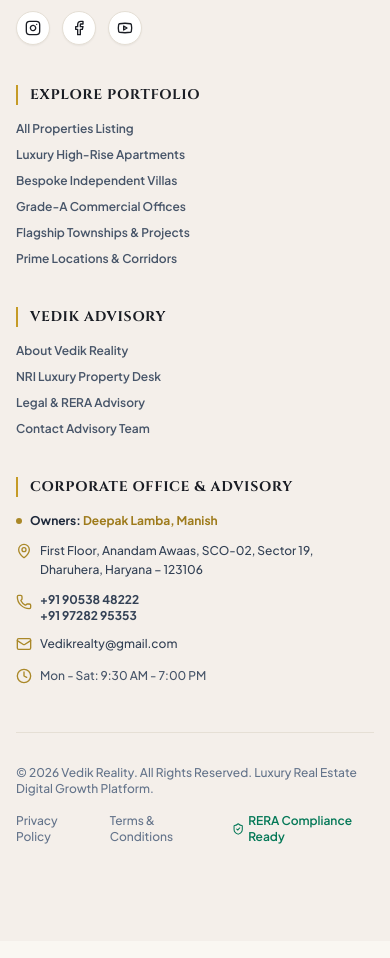
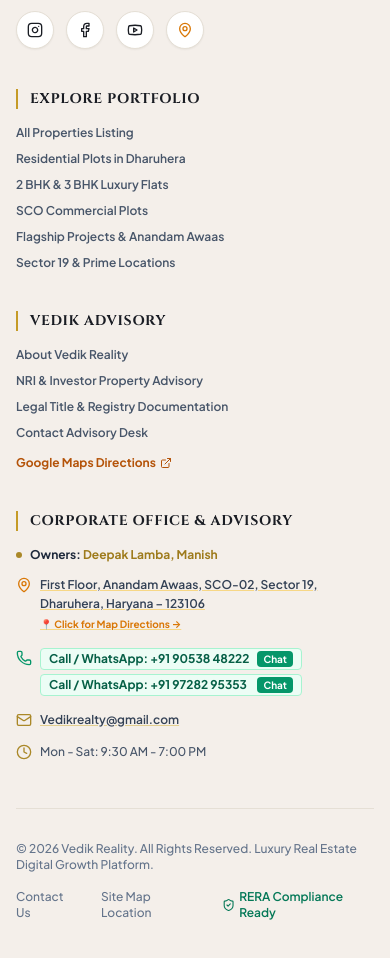
Before and after one commit to bansalsaumya/vedik-reality, a React (Vite) app: page /admin/login in a window 390 px wide. Shown: the part 1040-1998 px from the top of the page. Built offline with nearby package versions, Linux system fonts and the light colour scheme; no server answers.

Commit message:
feat(footer): Make all Footer contact details, phone, map link, email, and navigation 100% interactive and clickable

```diff
--- a/src/components/Footer.jsx
+++ b/src/components/Footer.jsx
@@ -1,10 +1,12 @@
 import React from 'react';
 import { Link } from 'react-router-dom';
-import { MapPin, Phone, Mail, Clock, Instagram, Facebook, Youtube, ShieldCheck } from 'lucide-react';
+import { MapPin, Phone, Mail, Clock, Instagram, Facebook, Youtube, ShieldCheck, ExternalLink } from 'lucide-react';
 import { useSettings } from '../context/SettingsContext';
 
 export default function Footer() {
   const { settings } = useSettings();
+
+  const mapUrl = settings.google_map_link || "https://maps.app.goo.gl/bpCUi761odoyA34B7";
 
   return (
     <footer className="bg-cream border-t border-borderlight text-slate-600 pt-16 pb-24 lg:pb-12">
@@ -27,39 +29,45 @@
               </div>
             </Link>
             <p className="text-xs text-slate-600 leading-relaxed font-medium">
-              India's premier luxury real estate advisory. Providing verified luxury apartments, bespoke villas, commercial investments, and flagship developer projects.
+              Real estate advisory in Dharuhera & Sector 19. Providing verified residential plots, 2 BHK / 3 BHK flats, commercial SCO investments, and Anandam Awaas properties.
             </p>
             <div className="flex items-center space-x-3 pt-2">
-              {settings.instagram && (
               <a
-                  href={settings.instagram}
+                href={settings.instagram || "https://instagram.com/vedikreality"}
                 target="_blank"
                 rel="noreferrer"
-                  className="p-2 rounded-full bg-white hover:bg-gold-500 hover:text-white text-charcoal-800 border border-borderlight transition-colors shadow-sm"
+                title="Instagram Page"
+                className="p-2.5 rounded-full bg-white hover:bg-gold-500 hover:text-white text-charcoal-800 border border-borderlight transition-all shadow-sm"
               >
                 <Instagram className="w-4 h-4" />
               </a>
-              )}
-              {settings.facebook && (
               <a
-                  href={settings.facebook}
+                href={settings.facebook || "https://facebook.com/vedikreality"}
                 target="_blank"
                 rel="noreferrer"
-                  className="p-2 rounded-full bg-white hover:bg-gold-500 hover:text-white text-charcoal-800 border border-borderlight transition-colors shadow-sm"
+                title="Facebook Page"
+                className="p-2.5 rounded-full bg-white hover:bg-gold-500 hover:text-white text-charcoal-800 border border-borderlight transition-all shadow-sm"
               >
                 <Facebook className="w-4 h-4" />
               </a>
-              )}
-              {settings.youtube && (
               <a
-                  href={settings.youtube}
+                href={settings.youtube || "https://youtube.com/@vedikreality"}
                 target="_blank"
                 rel="noreferrer"
-                  className="p-2 rounded-full bg-white hover:bg-gold-500 hover:text-white text-charcoal-800 border border-borderlight transition-colors shadow-sm"
+                title="YouTube Channel"
+                className="p-2.5 rounded-full bg-white hover:bg-gold-500 hover:text-white text-charcoal-800 border border-borderlight transition-all shadow-sm"
               >
                 <Youtube className="w-4 h-4" />
               </a>
-              )}
+              <a
+                href={mapUrl}
+                target="_blank"
+                rel="noreferrer"
+                title="Google Maps Location"
+                className="p-2.5 rounded-full bg-white hover:bg-amber-600 hover:text-white text-amber-700 border border-borderlight transition-all shadow-sm flex items-center gap-1 text-xs font-bold"
+              >
+                <MapPin className="w-4 h-4 text-amber-600 hover:text-white" />
+              </a>
             </div>
           </div>
 
@@ -70,33 +78,33 @@
             </h4>
             <ul className="space-y-2.5 text-xs font-semibold">
               <li>
-                <Link to="/properties" className="hover:text-gold-600 transition-colors">
-                  All Properties Listing
+                <Link to="/properties" className="hover:text-gold-600 transition-colors flex items-center gap-1">
+                  <span>All Properties Listing</span>
                 </Link>
               </li>
               <li>
-                <Link to="/properties?type=Apartment" className="hover:text-gold-600 transition-colors">
-                  Luxury High-Rise Apartments
+                <Link to="/properties?type=Residential%20Plot" className="hover:text-gold-600 transition-colors flex items-center gap-1">
+                  <span>Residential Plots in Dharuhera</span>
                 </Link>
               </li>
               <li>
-                <Link to="/properties?type=Villa" className="hover:text-gold-600 transition-colors">
-                  Bespoke Independent Villas
+                <Link to="/properties?type=Flats" className="hover:text-gold-600 transition-colors flex items-center gap-1">
+                  <span>2 BHK & 3 BHK Luxury Flats</span>
                 </Link>
               </li>
               <li>
-                <Link to="/properties?type=Commercial" className="hover:text-gold-600 transition-colors">
-                  Grade-A Commercial Offices
+                <Link to="/properties?type=Commercial" className="hover:text-gold-600 transition-colors flex items-center gap-1">
+                  <span>SCO Commercial Plots</span>
                 </Link>
               </li>
               <li>
-                <Link to="/projects" className="hover:text-gold-600 transition-colors">
-                  Flagship Townships & Projects
+                <Link to="/projects" className="hover:text-gold-600 transition-colors flex items-center gap-1">
+                  <span>Flagship Projects & Anandam Awaas</span>
                 </Link>
               </li>
               <li>
-                <Link to="/locations" className="hover:text-gold-600 transition-colors">
-                  Prime Locations & Corridors
+                <Link to="/locations" className="hover:text-gold-600 transition-colors flex items-center gap-1">
+                  <span>Sector 19 & Prime Locations</span>
                 </Link>
               </li>
             </ul>
@@ -115,18 +123,29 @@
               </li>
               <li>
                 <Link to="/services" className="hover:text-gold-600 transition-colors">
-                  NRI Luxury Property Desk
+                  NRI & Investor Property Advisory
                 </Link>
               </li>
               <li>
                 <Link to="/services" className="hover:text-gold-600 transition-colors">
-                  Legal & RERA Advisory
+                  Legal Title & Registry Documentation
                 </Link>
               </li>
               <li>
                 <Link to="/contact" className="hover:text-gold-600 transition-colors">
-                  Contact Advisory Team
+                  Contact Advisory Desk
                 </Link>
+              </li>
+              <li>
+                <a
+                  href={mapUrl}
+                  target="_blank"
+                  rel="noopener noreferrer"
+                  className="text-amber-700 hover:underline flex items-center gap-1 pt-1 font-bold"
+                >
+                  <span>Google Maps Directions</span>
+                  <ExternalLink className="w-3 h-3" />
+                </a>
               </li>
             </ul>
           </div>
@@ -142,34 +161,60 @@
                 <span>Owners: <strong className="text-gold-700 font-bold">{settings.owners}</strong></span>
               </p>
             )}
-            <p className="flex items-start gap-2 text-slate-700 leading-relaxed">
-              <MapPin className="w-4 h-4 text-gold-600 shrink-0 mt-0.5" />
+
+            {/* Clickable Address Link to Google Maps */}
+            <p className="flex items-start gap-2 text-slate-700 leading-relaxed group">
+              <MapPin className="w-4 h-4 text-amber-600 shrink-0 mt-0.5" />
               <a
-                href={settings.google_map_link || "https://maps.app.goo.gl/bpCUi761odoyA34B7"}
+                href={mapUrl}
                 target="_blank"
                 rel="noopener noreferrer"
-                className="hover:text-gold-700 transition-colors"
+                title="Click to open Google Maps"
+                className="hover:text-amber-700 font-semibold underline decoration-amber-400/50 hover:decoration-amber-600 transition-all flex flex-col"
               >
-                {settings.address}
+                <span>{settings.address}</span>
+                <span className="text-[10px] text-amber-600 font-bold mt-0.5 flex items-center gap-0.5">
+                  📍 Click for Map Directions &rarr;
+                </span>
               </a>
             </p>
-            <p className="flex items-start gap-2 text-slate-700 font-bold">
-              <Phone className="w-4 h-4 text-gold-600 shrink-0 mt-0.5" />
-              <span className="flex flex-col">
-                <a href={`tel:${settings.phone.replace(/\s+/g, '')}`} className="hover:text-gold-700 transition-colors">
-                  {settings.phone}
+
+            {/* Clickable Phone & WhatsApp Links */}
+            <div className="flex items-start gap-2 text-slate-700 font-bold pt-1">
+              <Phone className="w-4 h-4 text-emerald-600 shrink-0 mt-0.5" />
+              <span className="flex flex-col gap-1">
+                <a
+                  href="https://wa.me/919053848222?text=Hello%20Vedik%20Reality,%20I%20want%20property%20details%20in%20Dharuhera."
+                  target="_blank"
+                  rel="noopener noreferrer"
+                  className="hover:text-emerald-700 text-emerald-800 bg-emerald-50 px-2 py-0.5 rounded border border-emerald-200 transition-colors flex items-center justify-between gap-2"
+                >
+                  <span>Call / WhatsApp: +91 90538 48222</span>
+                  <span className="text-[10px] bg-emerald-600 text-white px-1.5 py-0.2 rounded font-sans">Chat</span>
                 </a>
-                <a href={`tel:${(settings.alt_phone || '+91 97282 95353').replace(/\s+/g, '')}`} className="hover:text-gold-700 transition-colors">
-                  {settings.alt_phone || '+91 97282 95353'}
+                <a
+                  href="https://wa.me/919728295353?text=Hello%20Vedik%20Reality,%20I%20want%20property%20details%20in%20Dharuhera."
+                  target="_blank"
+                  rel="noopener noreferrer"
+                  className="hover:text-emerald-700 text-emerald-800 bg-emerald-50 px-2 py-0.5 rounded border border-emerald-200 transition-colors flex items-center justify-between gap-2"
+                >
+                  <span>Call / WhatsApp: +91 97282 95353</span>
+                  <span className="text-[10px] bg-emerald-600 text-white px-1.5 py-0.2 rounded font-sans">Chat</span>
                 </a>
               </span>
-            </p>
-            <p className="flex items-center gap-2 text-slate-700">
+            </div>
+
+            {/* Clickable Mailto Link */}
+            <p className="flex items-center gap-2 text-slate-700 pt-1">
               <Mail className="w-4 h-4 text-gold-600 shrink-0" />
-              <a href={`mailto:${settings.email}`} className="hover:text-gold-700 transition-colors">
+              <a
+                href={`mailto:${settings.email}`}
+                className="hover:text-gold-700 font-semibold underline decoration-gold-400/50 transition-colors"
+              >
                 {settings.email}
               </a>
             </p>
+
             <p className="flex items-center gap-2 text-slate-600 pt-1">
               <Clock className="w-4 h-4 text-gold-600 shrink-0" />
               <span>{settings.working_hours}</span>
@@ -182,8 +227,8 @@
         <div className="pt-8 flex flex-col md:flex-row items-center justify-between text-xs text-slate-500 font-medium gap-4">
           <p>© {new Date().getFullYear()} Vedik Reality. All Rights Reserved. Luxury Real Estate Digital Growth Platform.</p>
           <div className="flex items-center space-x-6">
-            <span className="hover:text-gold-600 transition-colors cursor-pointer">Privacy Policy</span>
-            <span className="hover:text-gold-600 transition-colors cursor-pointer">Terms & Conditions</span>
+            <Link to="/contact" className="hover:text-gold-600 transition-colors">Contact Us</Link>
+            <a href={mapUrl} target="_blank" rel="noopener noreferrer" className="hover:text-gold-600 transition-colors">Site Map Location</a>
             <span className="text-emerald-700 flex items-center gap-1 font-semibold">
               <ShieldCheck className="w-3.5 h-3.5" /> RERA Compliance Ready
             </span>
```
Lines whose indentation alone changed are shown as unchanged.
